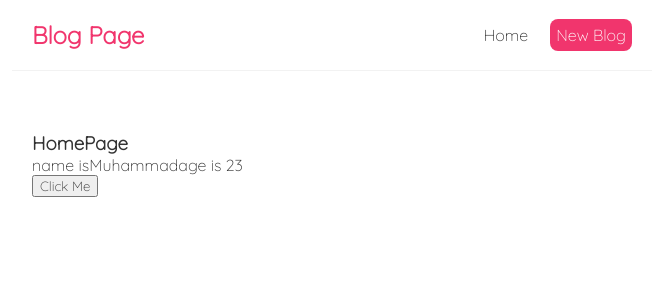
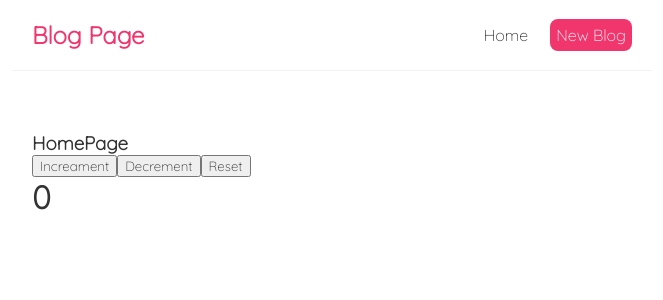
Before and after one commit to masabmunir/React-app, a React (Create React App) app: page / in a window 1280 px wide. Shown: the top 300 px of the page, without its empty margins (308-971 px from the left). Built offline with nearby package versions, Linux system fonts and the light colour scheme.

Commit message:
counter in react js

```diff
--- a/src/Components/Home.js
+++ b/src/Components/Home.js
@@ -2,17 +2,27 @@ import {useState} from "react";
 
 const Home =()=>{
 
-    const [name,setname] = useState('Muhammad');
-    const [age,setage] = useState('23')
-    const HandleClick=()=>{
-        setname('Masab');
-        setage('25')
+    const [count,setcount] = useState(0);
+
+   function Increament(){
+        setcount(count + 1)
     }
+
+    function Decrement(){
+        setcount(count - 1);
+    }
+
+    function Reset(){
+        setcount(0)
+    }
+
     return(
         <div className="home">
             <h3>HomePage</h3>
-            <p>{'name is' +  name + 'age is ' + age }</p>
-            <button onClick={HandleClick}>Click Me</button>
+            <button onClick={Increament}>Increament</button>
+            <button onClick={Decrement}>Decrement</button>
+            <button onClick={Reset}>Reset</button>
+            <h1>{count}</h1>
         </div>
     );
 }
```
